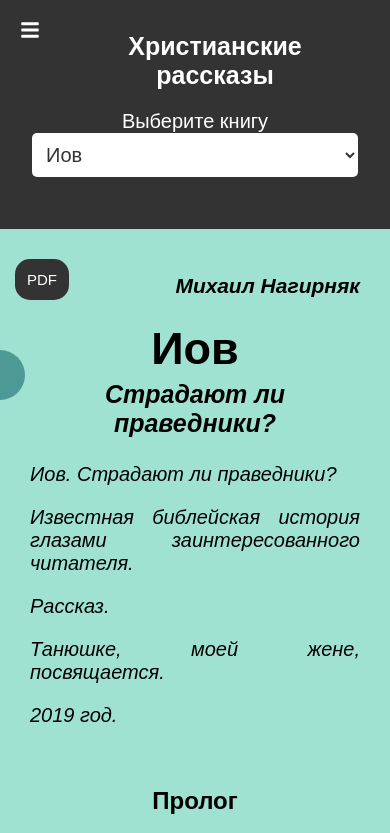
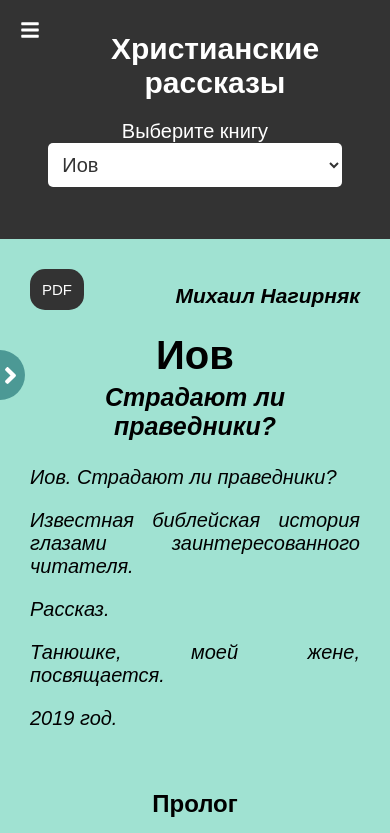
Before and after one commit to antinz/Christian_stories, a React (Create React App) app: page / in a window 390 px wide. Shown: the top 833 px of the page. Built offline with nearby package versions, Linux system fonts and the light colour scheme.

Commit message:
fixed some design

```diff
--- a/src/App.js
+++ b/src/App.js
@@ -3,6 +3,7 @@ import { books } from "./articles";
 import { aboutAuthor } from "./articles";
 import { FaBars } from "react-icons/fa";
 import { FaTimes } from "react-icons/fa";
+import { FaAngleRight } from "react-icons/fa";
 import { FontAwesomeIcon } from "@fortawesome/react-fontawesome";
 import { faArrowUp } from "@fortawesome/free-solid-svg-icons";
 import authorImage from "./assets/author.jpg";
@@ -231,7 +232,11 @@ function MainContent({ selectedBook, books, onSymbolClick }) {
 // ContainerWrapper
 function ContainerWrapper({ children, onCloseSidebar }) {
   return (
-    <div className="container" onClick={() => onCloseSidebar(false)}>
+    <div
+      className="container"
+      onClick={() => onCloseSidebar(false)}
+      onMouseEnter={() => onCloseSidebar(false)}
+    >
       {children}
     </div>
   );
@@ -345,7 +350,7 @@ function AboutAuthor({ showAboutAuthor, onExitClick }) {
     <div className="about-author">
       <div className="about-author__center">
         <div className="about-author__image">
-          <img src={authorImage} alt="Author" />
+          <img src={authorImage} alt="Author" loading="lazy" />
         </div>
         <div className="about-author-desc">
           {aboutAuthor.map((about) => {
@@ -400,6 +405,15 @@ function Sidebar({ books, selectedBook, onCloseSidebar }) {
   );
 }
 
-function SidebarBtn({ onSidebar }) {
-  return <button className="sidebar-button" onClick={onSidebar}></button>;
+function SidebarBtn({ onSidebar, onCloseSidebar }) {
+  return (
+    <button
+      className="sidebar-button"
+      onClick={onSidebar}
+      onMouseOver={onSidebar}
+      onMouseleave={onCloseSidebar}
+    >
+      <FaAngleRight className="icon-angle" />
+    </button>
+  );
 }
--- a/src/index.css
+++ b/src/index.css
@@ -52,7 +52,7 @@ a {
 .book h1 {
 	text-align: center;
 	margin: 25px 10px 5px;
-	font-size: 45px;
+	font-size: 40px;
 }
 
 .book h4 {
@@ -70,7 +70,7 @@ a {
 }
 
 .book-content h2 {
-	margin: 15px 0 15px;
+	margin: 60px 0 15px;
 	text-align: center;
 }
 
@@ -85,7 +85,7 @@ a {
 .download {
 	position: absolute;
 	top: -10px;
-	left: 5px;
+	left: 20px;
 	outline: none;
 	border: none;
 	background-color: var(--black-color);
@@ -149,13 +149,13 @@ a {
 
 .header-menu {
 	display: flex;
-	justify-content: space-between;
+	justify-content: center;
 	align-items: center;
 	gap: 15px;
 }
 
 .header h1 {
-	font-size: 35px;
+	font-size: 45px;
 }
 
 .nav-btn {
@@ -181,7 +181,7 @@ a {
 		display: none;
 	}
 	.header h1 {
-		font-size: 25px;
+		font-size: 30px;
 		margin-left: 40px;
 	}
 
@@ -190,6 +190,15 @@ a {
 	}
 }
 
+@media (max-width: 800px) {
+	.header {
+		display: block;
+	}
+	.form-center {
+		max-width: 70%;
+		margin: 0 auto;
+	}
+}
 /* HEADER */
 
 /* FORM */
@@ -230,6 +239,12 @@ a {
 	}
 	.form-center select {
 		padding: 10px;
+	}
+}
+
+@media (max-width: 490px) {
+	.form-center {
+		max-width: 90%;
 	}
 }
 /* FORM */
@@ -501,6 +516,14 @@ a {
 	transition: all ease-in-out 0.5s;
 }
 
+.icon-angle {
+	position: absolute;
+	right: 1px;
+	top: 12px;
+	font-size: 27px;
+	color: #fff;
+}
+
 .sidebar-button:hover {
 	background-color: rgb(215, 226, 225);
 }
```
